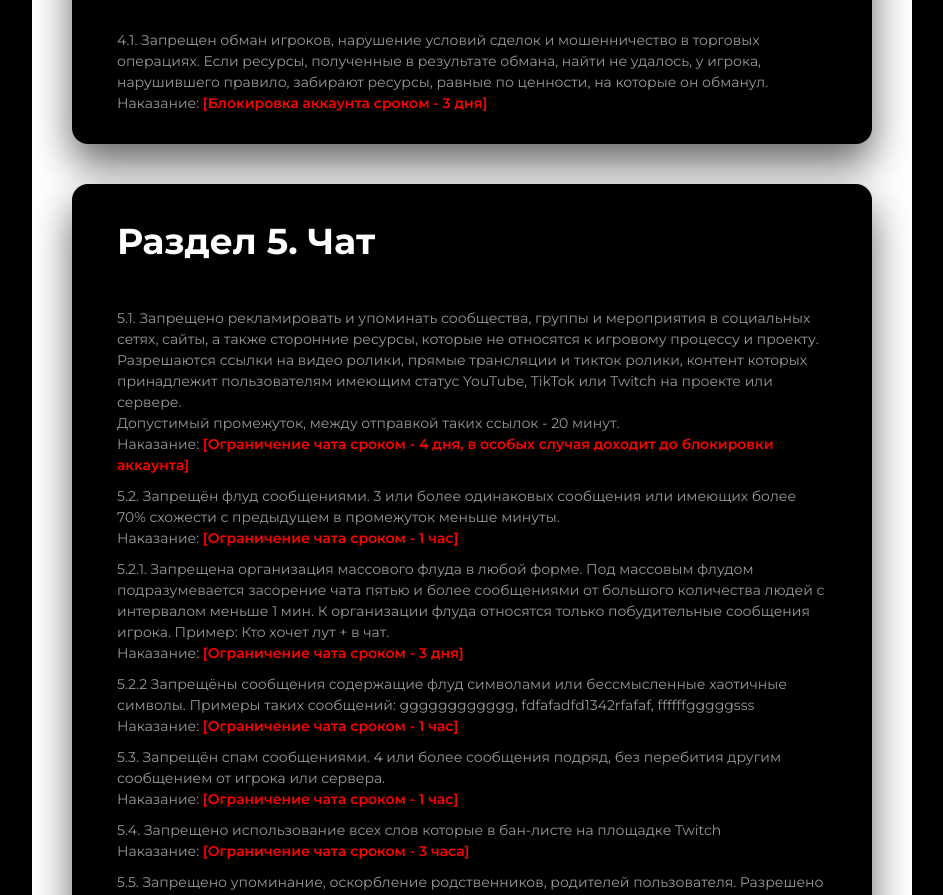
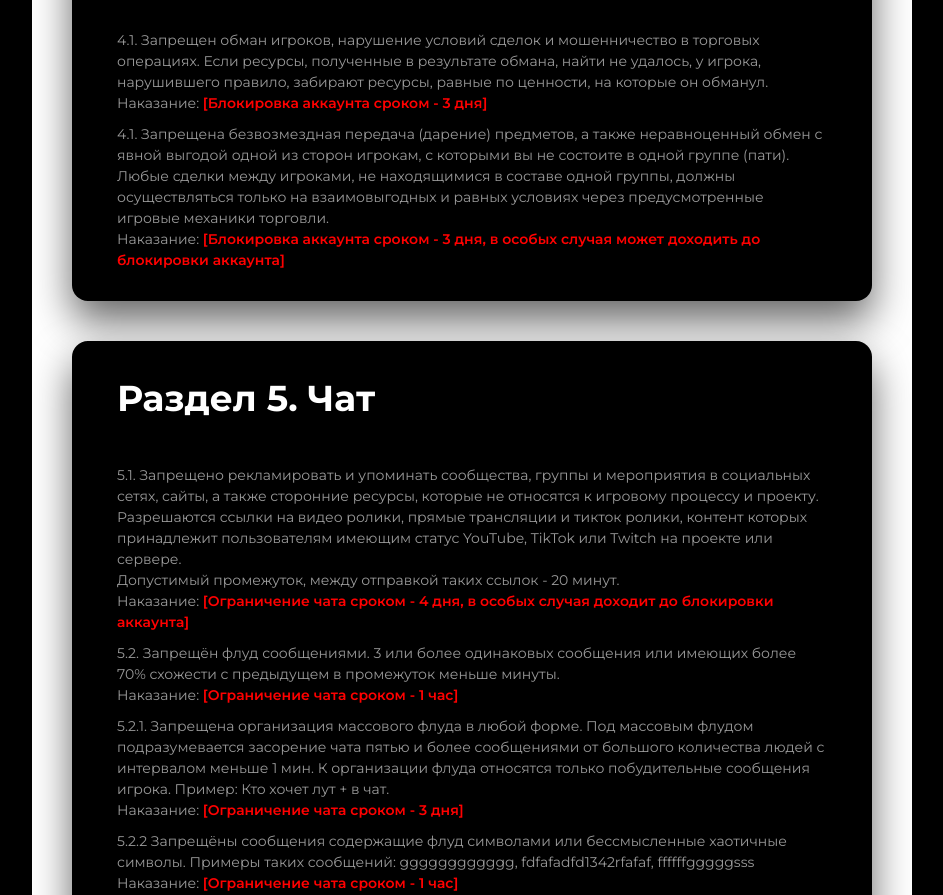
Before and after one commit to alxndlk/EB-Site, a Next.js app: page /rules in a window 1280 px wide. Shown: the part 2080-2975 px from the top of the page, without its empty margins (168-1111 px from the left). Built offline with nearby package versions, Linux system fonts and the light colour scheme; no server answers.

Commit message:
add new rule

```diff
--- a/app/rules/components/MainRules.tsx
+++ b/app/rules/components/MainRules.tsx
@@ -176,6 +176,21 @@ export const MainRules = () => {
                     Наказание:{" "}
                     <span className={styles.ban}>
                       [Блокировка аккаунта сроком - 3 дня]
+                    </span>
+                  </p>
+                  <p>
+                    4.1. Запрещена безвозмездная передача (дарение) предметов, а
+                    также неравноценный обмен с явной выгодой одной из сторон
+                    игрокам, с которыми вы не состоите в одной группе (пати).
+                    Любые сделки между игроками, не находящимися в составе одной
+                    группы, должны осуществляться только на взаимовыгодных и
+                    равных условиях через предусмотренные игровые механики
+                    торговли.
+                    <br />
+                    Наказание:{" "}
+                    <span className={styles.ban}>
+                      [Блокировка аккаунта сроком - 3 дня, в особых случая может
+                      доходить до блокировки аккаунта]
                     </span>
                   </p>
                 </div>
```
